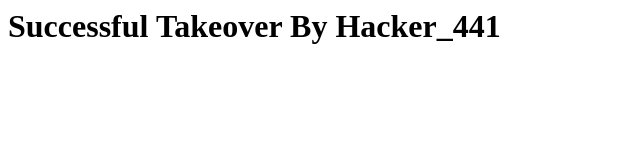
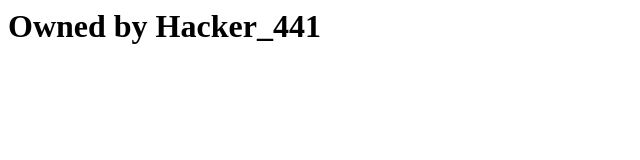
Before and after one commit to Tasfiul-Hedayet/hex-inc.github.io, a plain HTML site: page Index.html in a window 1280 px wide. Shown: the whole page, without its empty margins (0-640 px from the left). Drawn offline with Linux system fonts and the light colour scheme.

Commit message:
Update Index.html

```diff
--- a/Index.html
+++ b/Index.html
@@ -1 +1,4 @@
-<h1>Successful Takeover By Hacker_441</h1>
+<html>
+<head><title>Subdomain Takeover Successful</title></head>
+<body><h1>Owned by Hacker_441</h1></body>
+</html>
```
